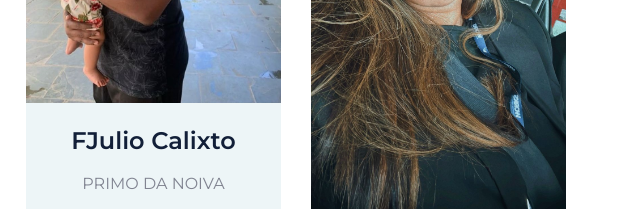
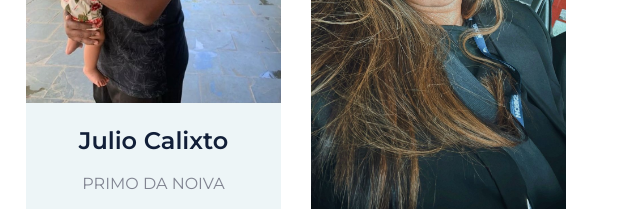
Before and after one commit to DouglasGDev/Casamento, a plain HTML site: page index.html in a window 1280 px wide. Shown: the part 6960-7169 px from the top of the page, 629-1269 px from the left. Drawn offline with nearby package versions, Linux system fonts and the light colour scheme; files that its build step writes are made by us from their sources.

Commit message:
Update index.html

```diff
--- a/index.html
+++ b/index.html
@@ -458,7 +458,7 @@
                     <div class="position-relative mb-2">
                         <img class="img-fluid w-100 fotos-padrinhos" src="img/groomsmen-4.jpg" alt="">
                         <div class="bg-secondary text-center p-4">
-                            <h4 class="mb-3">FJulio Calixto</h4>
+                            <h4 class="mb-3">Julio Calixto</h4>
                             <p class="text-uppercase">Primo da noiva</p>
                             <div class="d-inline-block">
                                 <a class="mx-2" href="#"><i class="fab fa-twitter"></i></a>
```
